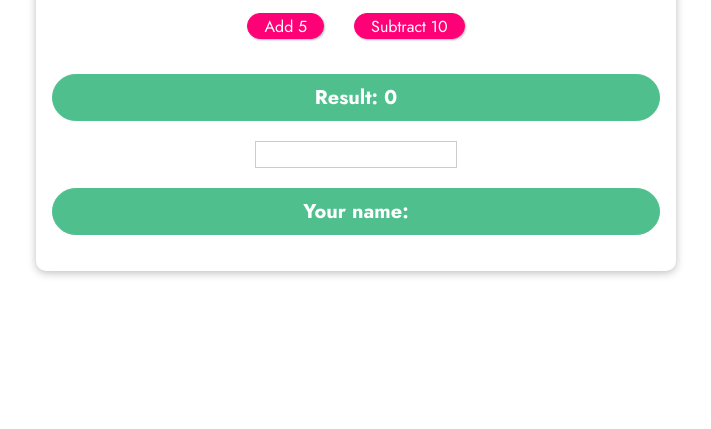
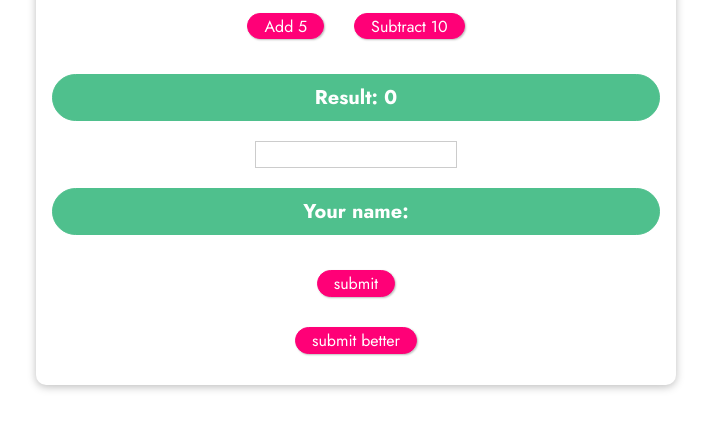
Before and after one commit to FoxGeoff/Vue---events-03-project, a plain HTML site: page index.html in a window 1280 px wide. Shown: the part 301-730 px from the top of the page, without its empty margins (284-995 px from the left). Drawn offline with nearby package versions, Linux system fonts and the light colour scheme.

Commit message:
event modifiers prevent page reload

```diff
--- a/app.js
+++ b/app.js
@@ -9,6 +9,14 @@ const app = Vue.createApp({
     };
   },
   methods: {
+    myFormSubmitBeter() {
+      alert('A better form submit');
+    },
+    myFormSubmit(event) {
+      alert('mySubmit');
+      // stops form submit to server
+      event.preventDefault();
+    },
     setName(event) {
       // this straight Javascript '$event' is being passed
       // note dev tool  F12 shows 'fashing' changes in code
--- a/index.html
+++ b/index.html
@@ -23,8 +23,17 @@
       <button v-on:click="subtract(10)">Subtract 10</button>
       <p>Result: {{counter}}</p>
       <!-- '$event' is optional for one parameter -->
-      <input type="text" v-on:input="setName($event)">
+      <input type="text" v-on:input="setName($event)" />
       <p>Your name: {{name}}</p>
+      <!-- Preventing form submit to server #1 -->
+      <form v-on:submit="myFormSubmit">
+        <button>submit</button>
+      </form>
+      <!-- Preventing form submit to server #2
+        We also have 'click.right'... -->
+      <form v-on:submit.prevent="myFormSubmitBeter">
+        <button>submit better</button>
+      </form>
     </section>
   </body>
 </html>
```
